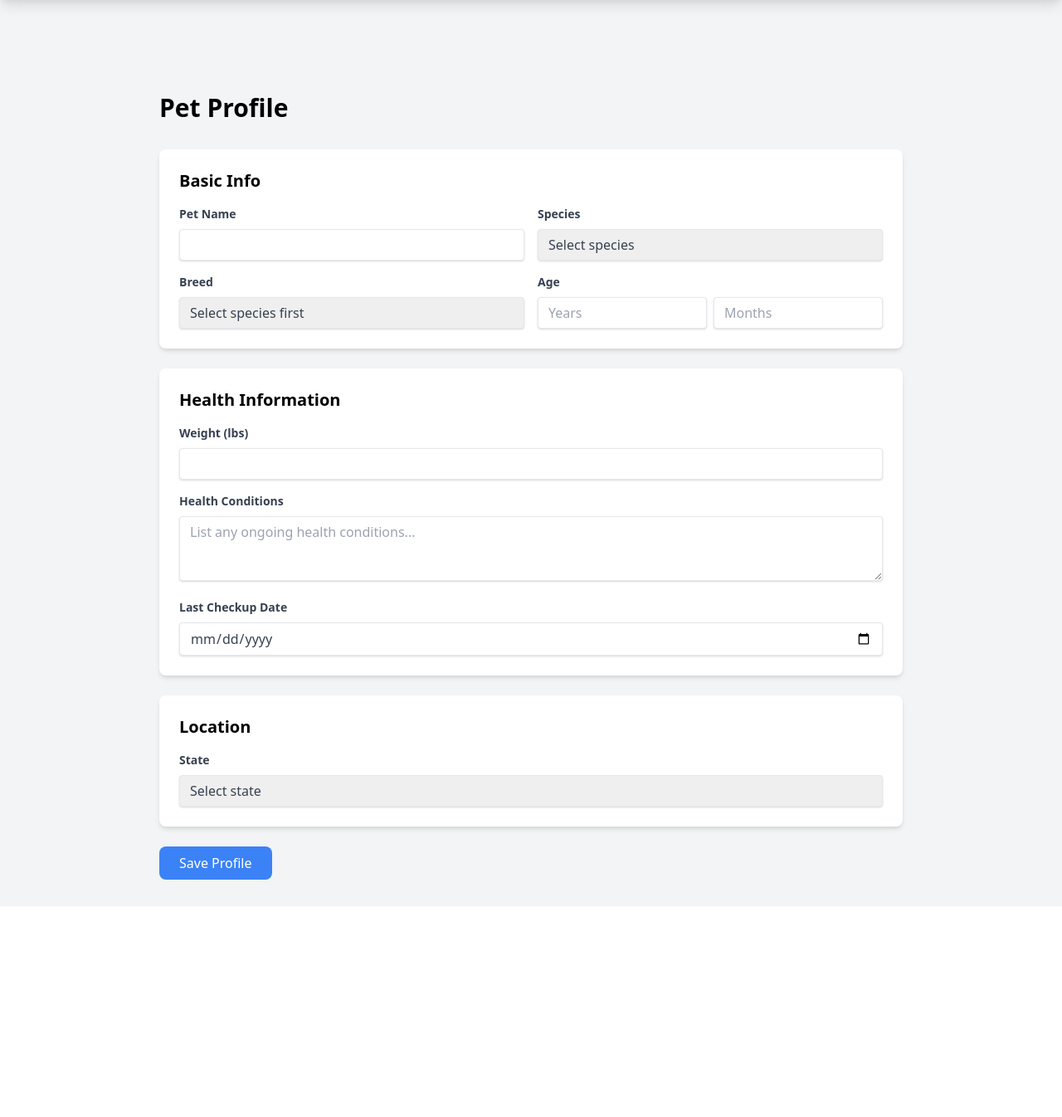
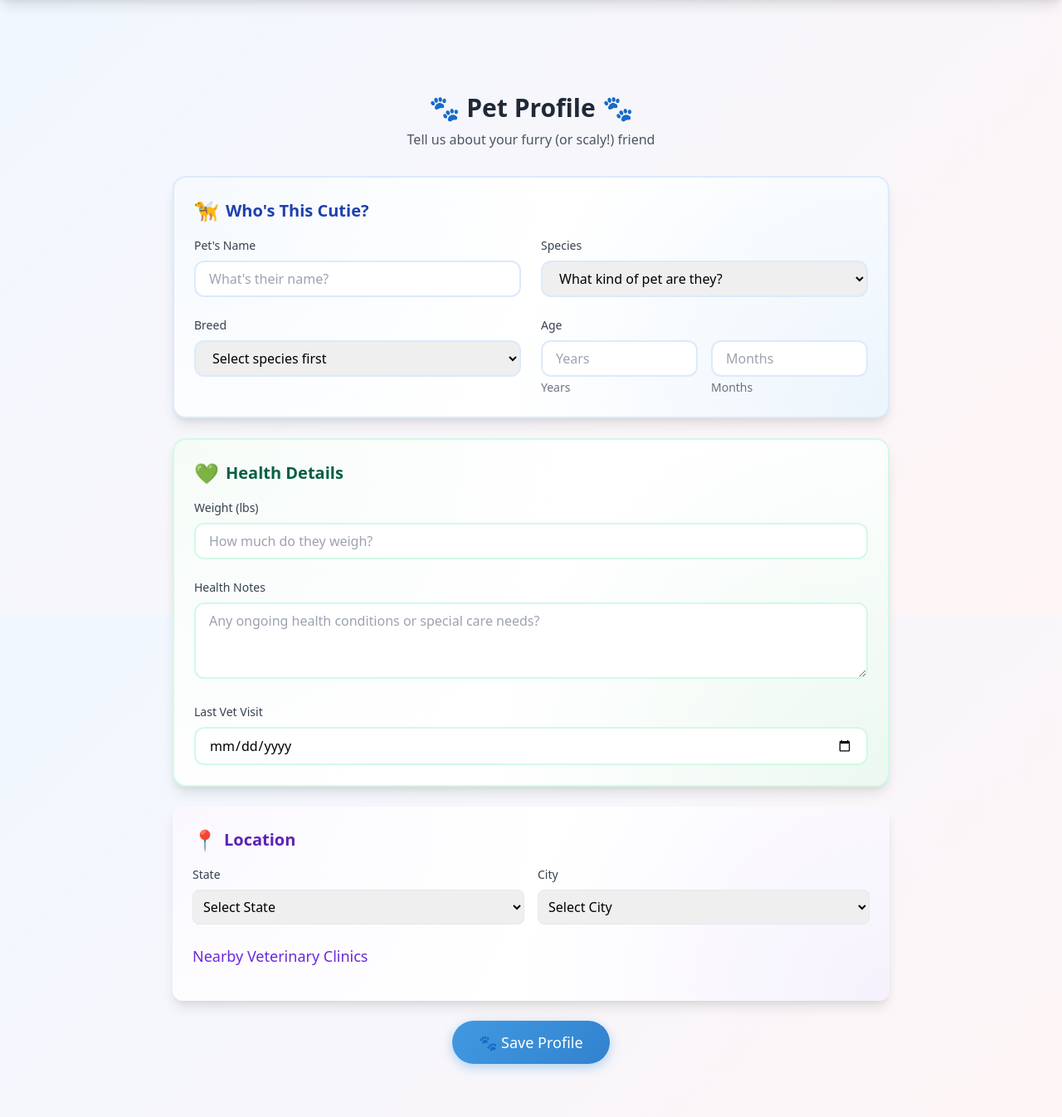
Before and after one commit to AustinArrington87/MyPetLink, a Flask app: page /profile in a window 1280 px wide. Shown: the part 60-1406 px from the top of the page at 83% size. Before the commit the page ends 1120 px from the top, so only its background shows below. Run offline with Flask 3, Linux system fonts and the light colour scheme; some libraries are stand-ins or nearby versions.

Commit message:
Update profile.html

```diff
--- a/templates/profile.html
+++ b/templates/profile.html
@@ -3,6 +3,52 @@
 {% block title %}Pet Profile{% endblock %}
 
 {% block content %}
+<style>
+    body {
+        background: linear-gradient(135deg, #f0f7ff 0%, #fff5f5 100%);
+        background-attachment: fixed;
+    }
+
+    .pet-card {
+        background-color: white;
+        background-image:
+            radial-gradient(circle at 100% 100%, rgba(66, 153, 225, 0.1) 0%, transparent 50%),
+            radial-gradient(circle at 0% 0%, rgba(66, 153, 225, 0.05) 0%, transparent 50%);
+    }
+
+    .health-card {
+        background-color: white;
+        background-image:
+            radial-gradient(circle at 100% 100%, rgba(72, 187, 120, 0.1) 0%, transparent 50%),
+            radial-gradient(circle at 0% 0%, rgba(72, 187, 120, 0.05) 0%, transparent 50%);
+    }
+
+    .location-card {
+        background-color: white;
+        background-image:
+            radial-gradient(circle at 100% 100%, rgba(159, 122, 234, 0.1) 0%, transparent 50%),
+            radial-gradient(circle at 0% 0%, rgba(159, 122, 234, 0.05) 0%, transparent 50%);
+    }
+
+    .save-button {
+        background: linear-gradient(135deg, #4299e1 0%, #3182ce 100%);
+        box-shadow: 0 4px 14px rgba(66, 153, 225, 0.4);
+    }
+
+    .save-button:hover {
+        transform: translateY(-2px);
+        box-shadow: 0 6px 20px rgba(66, 153, 225, 0.6);
+    }
+
+    .input-field {
+        transition: all 0.3s ease;
+    }
+
+    .input-field:focus {
+        transform: scale(1.02);
+    }
+</style>
+
 <div class="fixed top-0 left-0 right-0 bg-white z-50 border-b border-gray-100">
     <div class="max-w-7xl mx-auto px-4 py-3 flex justify-between items-center">
         <a href="{{ url_for('home') }}">
@@ -14,86 +60,134 @@
     </div>
 </div>
 
-<div class="max-w-4xl mx-auto mt-20">
-    <h1 class="text-3xl font-bold mb-8">Pet Profile</h1>
+<div class="max-w-4xl mx-auto mt-20 px-4">
+    <div class="text-center mb-8">
+        <h1 class="text-3xl font-bold text-gray-800">🐾 Pet Profile 🐾</h1>
+        <p class="text-gray-600 mt-2">Tell us about your furry (or scaly!) friend</p>
+    </div>
 
-    <div class="bg-white shadow-md rounded-lg p-6">
-        <h2 class="text-xl font-semibold mb-4">Basic Info</h2>
-        <div class="grid grid-cols-2 gap-4">
-            <div>
-                <label class="block text-gray-700 text-sm font-bold mb-2">Pet Name</label>
+    <!-- Basic Info Card -->
+    <div class="pet-card rounded-2xl p-6 shadow-lg border-2 border-blue-100 mb-6 transform transition-transform hover:scale-[1.01]">
+        <div class="flex items-center mb-4">
+            <span class="text-2xl mr-2">🦮</span>
+            <h2 class="text-xl font-semibold text-blue-800">Who's This Cutie?</h2>
+        </div>
+        <div class="grid grid-cols-1 md:grid-cols-2 gap-6">
+            <div class="space-y-2">
+                <label class="block text-gray-700 text-sm font-medium">Pet's Name</label>
                 <input type="text" id="petName" value="{{ pet.name if pet else '' }}"
-                       class="shadow appearance-none border rounded w-full py-2 px-3 text-gray-700 leading-tight">
+                       class="w-full px-4 py-2 rounded-xl border-2 border-blue-100 focus:border-blue-300 focus:ring focus:ring-blue-200 focus:ring-opacity-50 transition-colors"
+                       placeholder="What's their name?">
             </div>
-            <div>
-                <label class="block text-gray-700 text-sm font-bold mb-2">Species</label>
-                <select id="petType" class="shadow appearance-none border rounded w-full py-2 px-3 text-gray-700 leading-tight">
-                    <option value="">Select species</option>
-                    <option value="dog">Dog</option>
-                    <option value="cat">Cat</option>
-                    <option value="bird">Bird</option>
-                    <option value="reptile">Reptile</option>
-                    <option value="fish">Fish</option>
-                    <option value="rabbit">Rabbit</option>
-                    <option value="ferret">Ferret</option>
-                    <option value="farm animal">Farm Animal</option>
+            <div class="space-y-2">
+                <label class="block text-gray-700 text-sm font-medium">Species</label>
+                <select id="petType"
+                        class="w-full px-4 py-2 rounded-xl border-2 border-blue-100 focus:border-blue-300 focus:ring focus:ring-blue-200 focus:ring-opacity-50 transition-colors">
+                    <option value="">What kind of pet are they?</option>
+                    <option value="dog">🐕 Dog</option>
+                    <option value="cat">🐱 Cat</option>
+                    <option value="bird">🦜 Bird</option>
+                    <option value="reptile">🦎 Reptile</option>
+                    <option value="fish">🐠 Fish</option>
+                    <option value="rabbit">🐰 Rabbit</option>
+                    <option value="ferret">🦦 Ferret</option>
+                    <option value="farm animal">🐮 Farm Animal</option>
                 </select>
             </div>
-            <div>
-                <label class="block text-gray-700 text-sm font-bold mb-2">Breed</label>
-                <select id="breedSelect" class="shadow appearance-none border rounded w-full py-2 px-3 text-gray-700 leading-tight">
+            <div class="space-y-2">
+                <label class="block text-gray-700 text-sm font-medium">Breed</label>
+                <select id="breedSelect"
+                        class="w-full px-4 py-2 rounded-xl border-2 border-blue-100 focus:border-blue-300 focus:ring focus:ring-blue-200 focus:ring-opacity-50 transition-colors">
                     <option value="">Select species first</option>
                 </select>
             </div>
-            <div>
-                <label class="block text-gray-700 text-sm font-bold mb-2">Age</label>
-                <div class="flex gap-2">
-                    <input type="number" id="ageYears" placeholder="Years" min="0" max="30"
-                           class="shadow appearance-none border rounded w-full py-2 px-3 text-gray-700 leading-tight">
-                    <input type="number" id="ageMonths" placeholder="Months" min="0" max="11"
-                           class="shadow appearance-none border rounded w-full py-2 px-3 text-gray-700 leading-tight">
+            <div class="space-y-2">
+                <label class="block text-gray-700 text-sm font-medium">Age</label>
+                <div class="flex gap-4">
+                    <div class="flex-1">
+                        <input type="number" id="ageYears" placeholder="Years" min="0" max="30"
+                               class="w-full px-4 py-2 rounded-xl border-2 border-blue-100 focus:border-blue-300 focus:ring focus:ring-blue-200 focus:ring-opacity-50 transition-colors">
+                        <span class="text-sm text-gray-500">Years</span>
+                    </div>
+                    <div class="flex-1">
+                        <input type="number" id="ageMonths" placeholder="Months" min="0" max="11"
+                               class="w-full px-4 py-2 rounded-xl border-2 border-blue-100 focus:border-blue-300 focus:ring focus:ring-blue-200 focus:ring-opacity-50 transition-colors">
+                        <span class="text-sm text-gray-500">Months</span>
+                    </div>
                 </div>
             </div>
         </div>
     </div>
 
-    <div class="bg-white shadow-md rounded-lg p-6 mt-6">
-        <h2 class="text-xl font-semibold mb-4">Health Information</h2>
-        <div class="space-y-4">
-            <div>
-                <label class="block text-gray-700 text-sm font-bold mb-2">Weight (lbs)</label>
+    <!-- Health Info Card -->
+    <div class="health-card rounded-2xl p-6 shadow-lg border-2 border-green-100 mb-6 transform transition-transform hover:scale-[1.01]">
+        <div class="flex items-center mb-4">
+            <span class="text-2xl mr-2">💚</span>
+            <h2 class="text-xl font-semibold text-green-800">Health Details</h2>
+        </div>
+        <div class="space-y-6">
+            <div class="space-y-2">
+                <label class="block text-gray-700 text-sm font-medium">Weight (lbs)</label>
                 <input type="number" id="weight" step="0.1" min="0"
-                       class="shadow appearance-none border rounded w-full py-2 px-3 text-gray-700 leading-tight">
+                       class="w-full px-4 py-2 rounded-xl border-2 border-green-100 focus:border-green-300 focus:ring focus:ring-green-200 focus:ring-opacity-50 transition-colors"
+                       placeholder="How much do they weigh?">
             </div>
-            <div>
-                <label class="block text-gray-700 text-sm font-bold mb-2">Health Conditions</label>
+            <div class="space-y-2">
+                <label class="block text-gray-700 text-sm font-medium">Health Notes</label>
                 <textarea id="healthConditions" rows="3"
-                         class="shadow appearance-none border rounded w-full py-2 px-3 text-gray-700 leading-tight"
-                         placeholder="List any ongoing health conditions..."></textarea>
+                         class="w-full px-4 py-2 rounded-xl border-2 border-green-100 focus:border-green-300 focus:ring focus:ring-green-200 focus:ring-opacity-50 transition-colors"
+                         placeholder="Any ongoing health conditions or special care needs?"></textarea>
             </div>
-            <div>
-                <label class="block text-gray-700 text-sm font-bold mb-2">Last Checkup Date</label>
+            <div class="space-y-2">
+                <label class="block text-gray-700 text-sm font-medium">Last Vet Visit</label>
                 <input type="date" id="lastCheckup"
-                       class="shadow appearance-none border rounded w-full py-2 px-3 text-gray-700 leading-tight">
+                       class="w-full px-4 py-2 rounded-xl border-2 border-green-100 focus:border-green-300 focus:ring focus:ring-green-200 focus:ring-opacity-50 transition-colors">
             </div>
         </div>
     </div>
 
-    <div class="bg-white shadow-md rounded-lg p-6 mt-6">
-        <h2 class="text-xl font-semibold mb-4">Location</h2>
-        <div>
-            <label class="block text-gray-700 text-sm font-bold mb-2">State</label>
-            <select id="state" class="shadow appearance-none border rounded w-full py-2 px-3 text-gray-700 leading-tight">
-                <option value="">Select state</option>
-                <!-- Add all US states -->
-            </select>
+    <!-- Location Section -->
+    <div class="location-card rounded-xl shadow-lg p-6 mb-6">
+        <h2 class="text-xl font-semibold mb-4 text-purple-800 flex items-center">
+            <span class="text-2xl mr-2">📍</span> Location
+        </h2>
+
+        <div class="grid grid-cols-1 md:grid-cols-2 gap-4">
+            <div>
+                <label class="block text-sm font-medium text-gray-700 mb-2">State</label>
+                <select id="state" name="state" class="input-field w-full p-2 border rounded-lg">
+                    <option value="">Select State</option>
+                    <option value="AL">Alabama</option>
+                    <option value="AK">Alaska</option>
+                    <option value="AZ">Arizona</option>
+                    <option value="CA">California</option>
+                    <!-- Add all states -->
+                </select>
+            </div>
+
+            <div>
+                <label class="block text-sm font-medium text-gray-700 mb-2">City</label>
+                <select id="city" name="city" class="input-field w-full p-2 border rounded-lg">
+                    <option value="">Select City</option>
+                    <!-- Cities will be populated based on state selection -->
+                </select>
+            </div>
+        </div>
+
+        <!-- Nearby Vets Section -->
+        <div class="mt-6">
+            <h3 class="text-lg font-medium mb-4 text-purple-700">Nearby Veterinary Clinics</h3>
+            <div id="nearby-vets" class="space-y-4">
+                <!-- Vets will be populated here -->
+            </div>
         </div>
     </div>
 
-    <div class="mt-6">
+    <!-- Save Button -->
+    <div class="text-center mb-8">
         <button onclick="saveProfile()"
-                class="bg-blue-500 text-white px-6 py-2 rounded-lg hover:bg-blue-600 transition-colors">
-            Save Profile
+                class="save-button text-white px-8 py-3 rounded-full text-lg font-medium transition-all duration-300 hover:bg-blue-600">
+            🐾 Save Profile
         </button>
     </div>
 </div>
@@ -126,7 +220,8 @@ function saveProfile() {
         weight: document.getElementById('weight').value,
         health_conditions: document.getElementById('healthConditions').value,
         last_checkup: document.getElementById('lastCheckup').value,
-        state: document.getElementById('state').value
+        state: document.getElementById('state').value,
+        city: document.getElementById('city').value
     };
 
     fetch('/update_pet_profile', {
```
